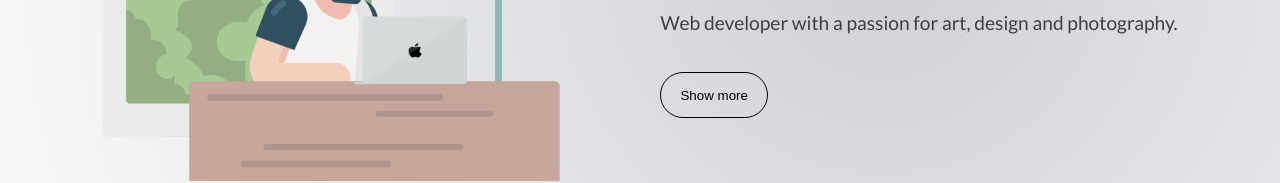
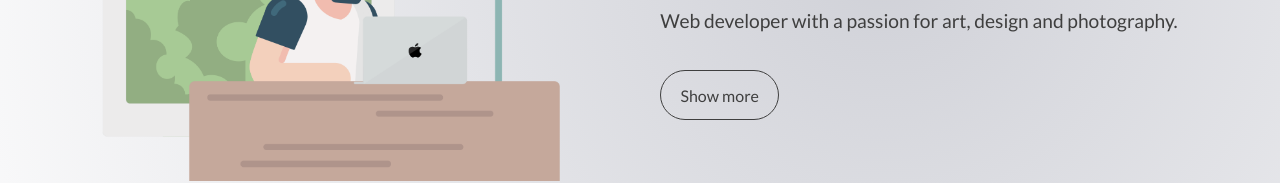
Before and after one commit to jonenn/jonenn, a React (Create React App) app: page / in a window 1280 px wide. Shown: the part 511-694 px from the top of the page. Built offline with nearby package versions, Linux system fonts and the light colour scheme.

Commit message:
Minor fixes

```diff
--- a/src/components/Hero.js
+++ b/src/components/Hero.js
@@ -1,5 +1,6 @@
 import jonennHero from "../images/hero.png";
 import "../styles/Hero.css";
+import { Link } from "react-router-dom";
 
 const Hero = ({ currentState, htitle, hsubtitle, hparagraph }) => {
    let heroClass = "hero";
@@ -12,12 +13,13 @@ const Hero = ({ currentState, htitle, hsubtitle, hparagraph }) => {
                <h1 className="hero__title">{htitle}</h1>
                <h2 className="hero__subtitle">{hsubtitle}</h2>
                <p className="hero__paragraph">{hparagraph}</p>
-               <button
+               <Link
                   className="hero__button"
-                  onClick={() => (window.location.href = "/portfolio")}
+                  to={"/about"}
+                  style={{ textDecoration: "none" }}
                >
                   Show more
-               </button>
+               </Link>
             </section>
          </div>
       </main>
--- a/src/components/OnSiteNav.js
+++ b/src/components/OnSiteNav.js
@@ -20,9 +20,6 @@ const OnSiteNav = ({ currentState }) => {
          <li>
             <Link to="/about">About</Link>
          </li>
-         {/* <li>
-                  <Link to="#">Gallery</Link>
-               </li> */}
       </ul>
    );
 };
--- a/src/styles/Hero.css
+++ b/src/styles/Hero.css
@@ -37,6 +37,7 @@ main {
 }
 
 .hero__button {
+   display: inline-block;
    margin-top: 1.2rem;
    padding: 0.9rem 1.2rem;
    border: 1px solid;
```
